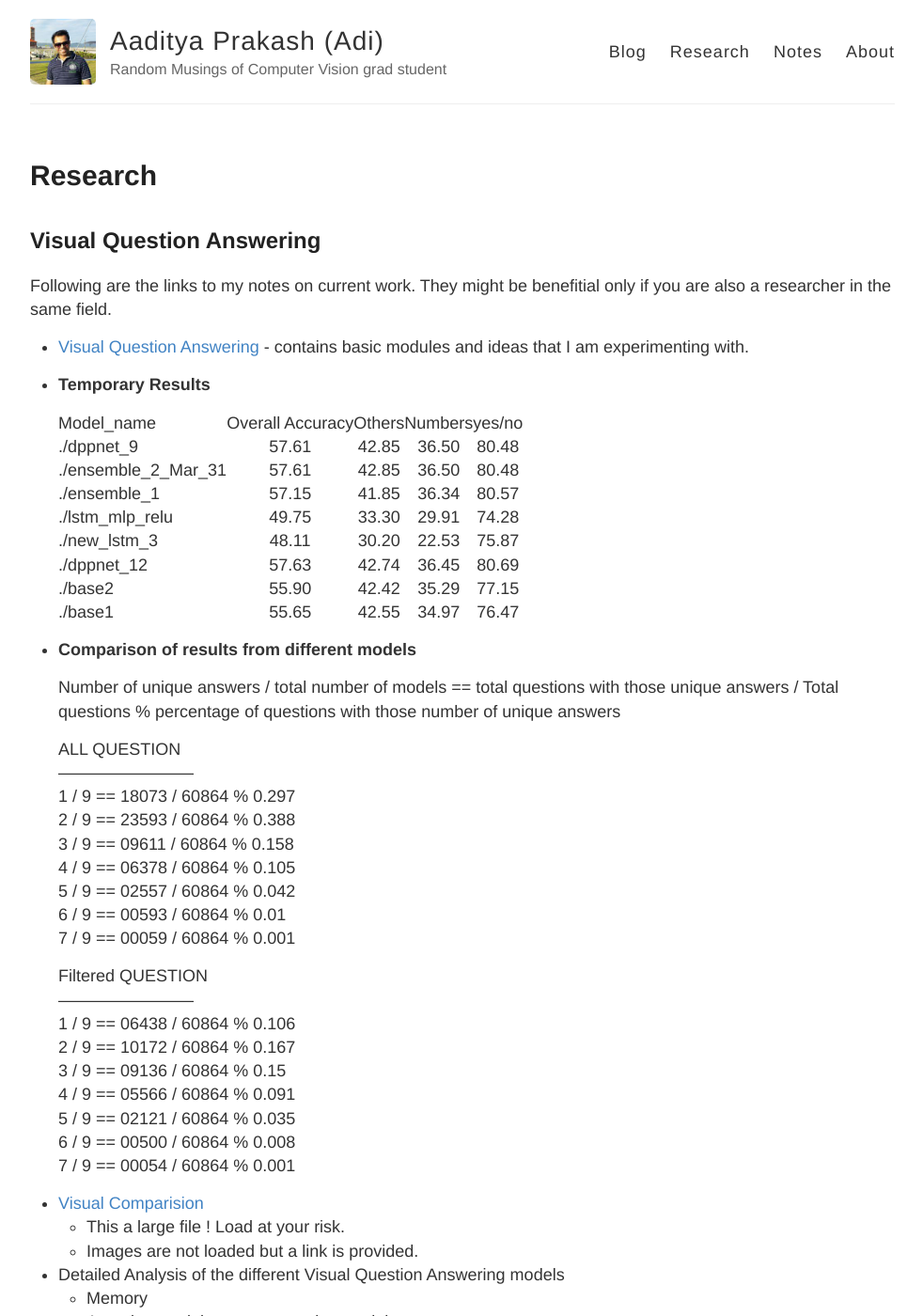
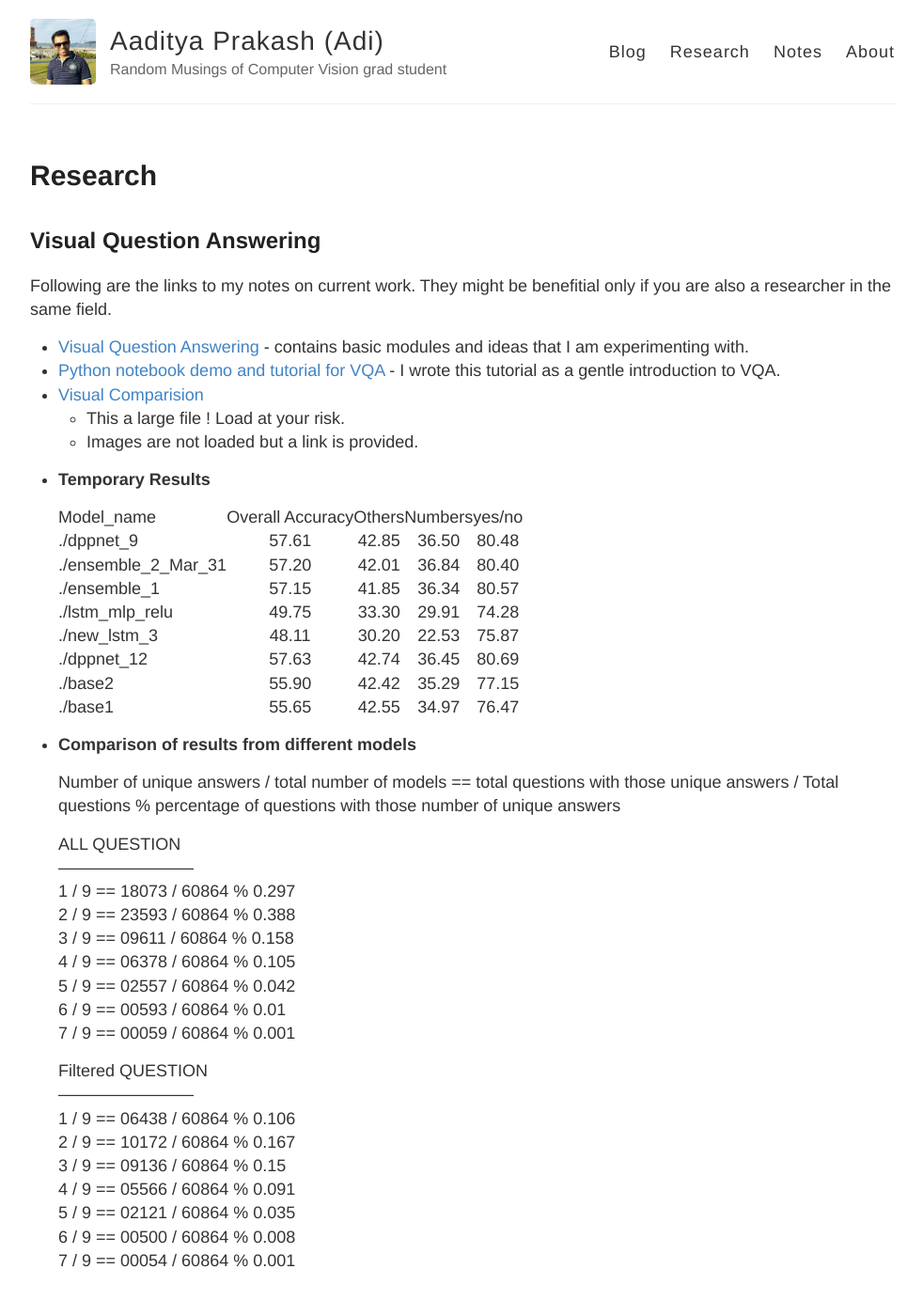
Before and after one commit to iamaaditya/iamaaditya.github.io, a Jekyll site: the page built from research/index.md, in a window 1280 px wide and 1400 px high. Shown: the whole window at 94% size, without its empty margins (84-1066 px from the left). Built offline with Jekyll 4.4.1, drawn with Linux system fonts in a browser that asks for light colours.

Commit message:
added the python notebook link to researh page

```diff
--- a/research/index.md
+++ b/research/index.md
@@ -12,14 +12,17 @@ dsq_thread_id:
 Following are the links to my notes on current work. They might be benefitial only if you are also a researcher in the same field.
 
  * [Visual Question Answering]( {{site.baseurl}}/notes/research/vqa/ ) - contains basic modules and ideas that I am experimenting with.
-
+ * [Python notebook demo and tutorial for VQA]( https://github.com/iamaaditya/VQA_Demo/blob/master/Visual_Question_Answering_Demo_in_python_notebook.ipynb )  - I wrote this tutorial as a gentle introduction to VQA.
+ * [Visual Comparision](http://gpgpu.cs-i.brandeis.edu/shankar/submissions_vqa/project_comparison/comparison_mar31.html)  <br/>
+   * This a large file ! Load at your risk.  <br />
+   * Images are not loaded but a link is provided. <br />
 
  * __Temporary Results__
 
     |Model_name | Overall Accuracy |    Others    |    Numbers    | yes/no      |
     |-----------|:------------------:|:------------:|:--------------:|:--------:|
     |./dppnet_9                   |57.61 | 42.85 | 36.50 | 80.48|
-    |./ensemble_2_Mar_31          |57.61 | 42.85 | 36.50 | 80.48|
+    |./ensemble_2_Mar_31          |57.20 | 42.01 | 36.84 | 80.40|
     |./ensemble_1              |57.15 | 41.85 | 36.34 | 80.57|
     |./lstm_mlp_relu      |49.75 | 33.30 | 29.91 | 74.28|
     |./new_lstm_3              |48.11 | 30.20 | 22.53 | 75.87|
@@ -55,11 +58,8 @@ Following are the links to my notes on current work. They might be benefitial on
     7 / 9  ==  00054 / 60864  %  0.001 <br />
 
 
-  * [Visual Comparision](http://gpgpu.cs-i.brandeis.edu/shankar/submissions_vqa/project_comparison/comparison_mar31.html)  <br/>
-    * This a large file ! Load at your risk.
-    * Images are not loaded but a link is provided.
 
-
+    <br />
   * Detailed Analysis of the different Visual Question Answering models
     * Memory
     * Attention models vs non-attention models
```
Also changed, not shown: notes/maths/index.md (+1 -0 lines), 3 other files.
